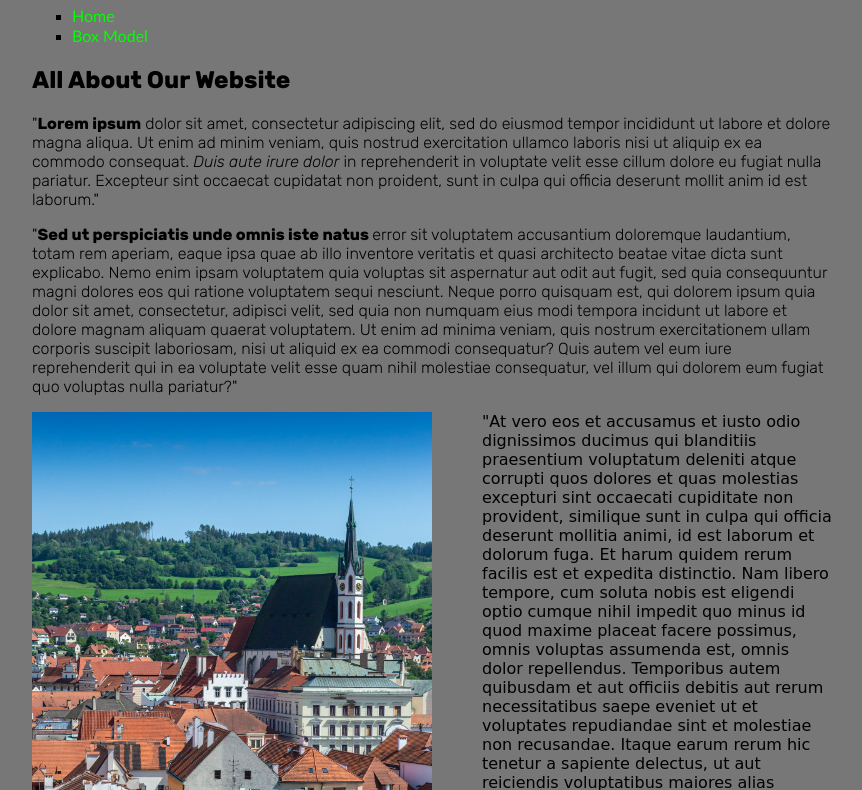
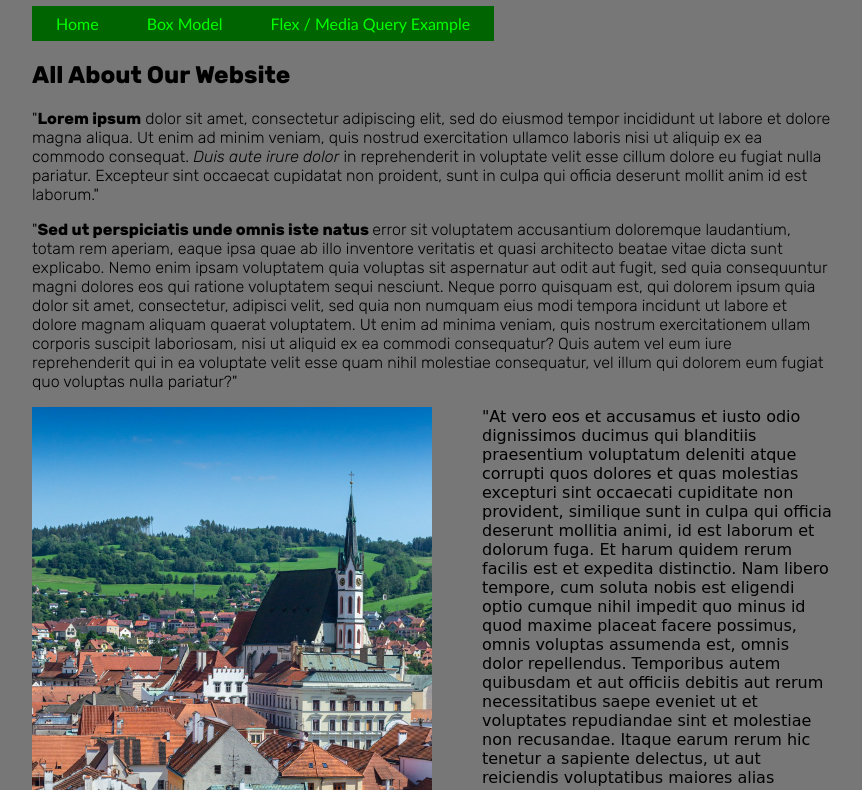
Before and after one commit to KenjiAu-Creator/4.2-lets-try-css, a plain HTML site: page index.html in a window 1280 px wide. Shown: the part 80-870 px from the top of the page, without its empty margins (208-1070 px from the left). Drawn offline with Linux system fonts and the light colour scheme; a web font is replaced by a local one.

Commit message:
Added in initial Flex files

```diff
--- /dev/null
+++ b/css/flex.css
@@ -0,0 +1,3 @@
+html {
+  background-color: salmon;
+}
--- a/css/main.css
+++ b/css/main.css
@@ -180,6 +180,17 @@ p:nth-of-type(3) img {
   html {
     background-color: #aaaaaa;
   }
+  /* Horizontal nvaigation bar */
+  nav ul {
+    display: flex;
+    list-style: none;
+    padding: 0;
+  }
+  nav li a {
+    display: block;
+    padding: 0.5rem 1.5rem;
+    background-color: rgb( 0, 100, 0)
+  }
 }
 /* small laptop */
 @media screen and ( min-width: 1024px) {
--- a/index.html
+++ b/index.html
@@ -23,6 +23,9 @@
       </li>
       <li>
         <a href="box-model.html">Box Model</a>
+      </li>
+      <li>
+        <a href="flex.html">Flex / Media Query Example</a>
       </li>
     </ul>
   </nav>
```
Also changed, not shown: flex.html (added, +23 -0 lines).
